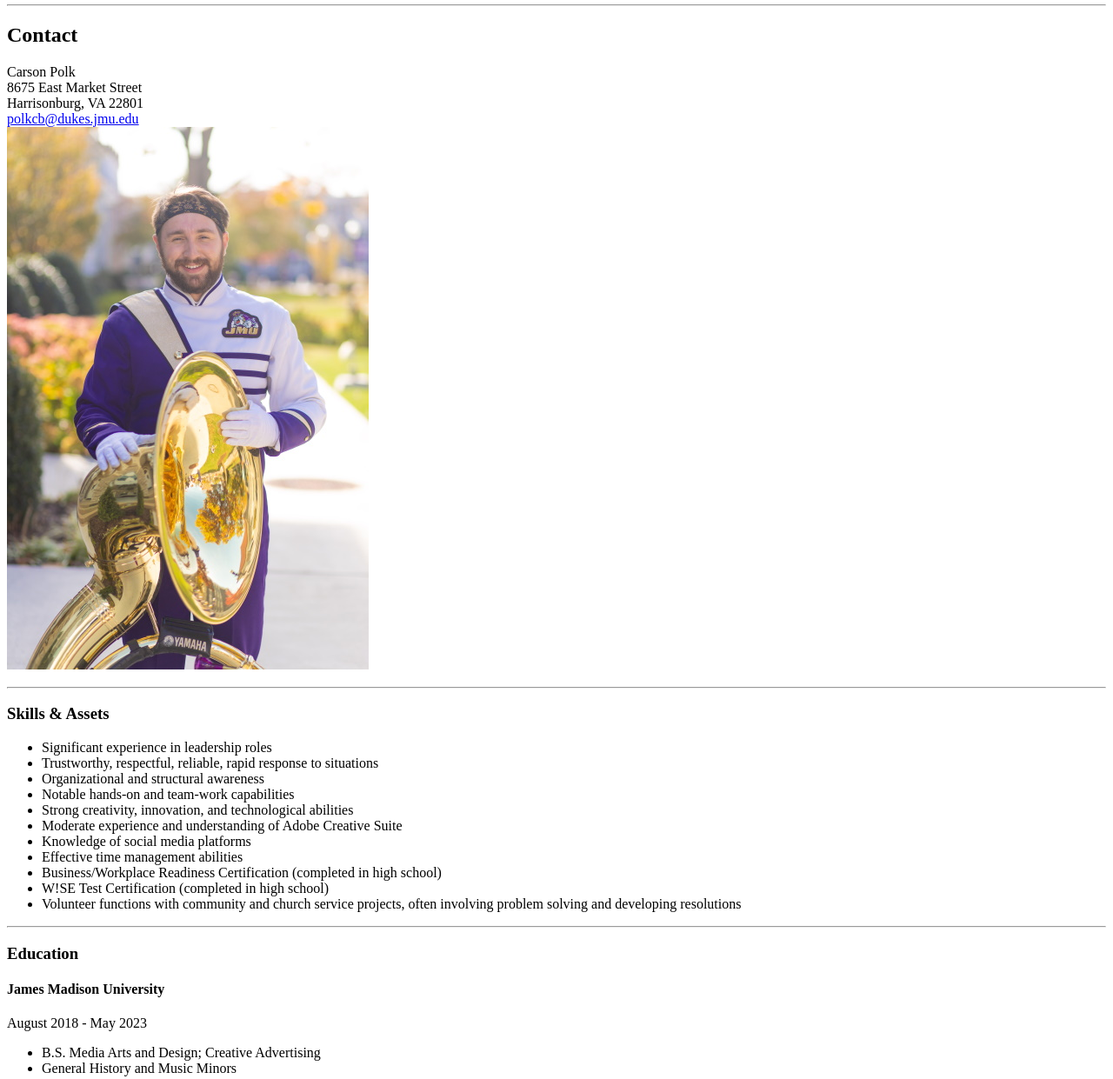
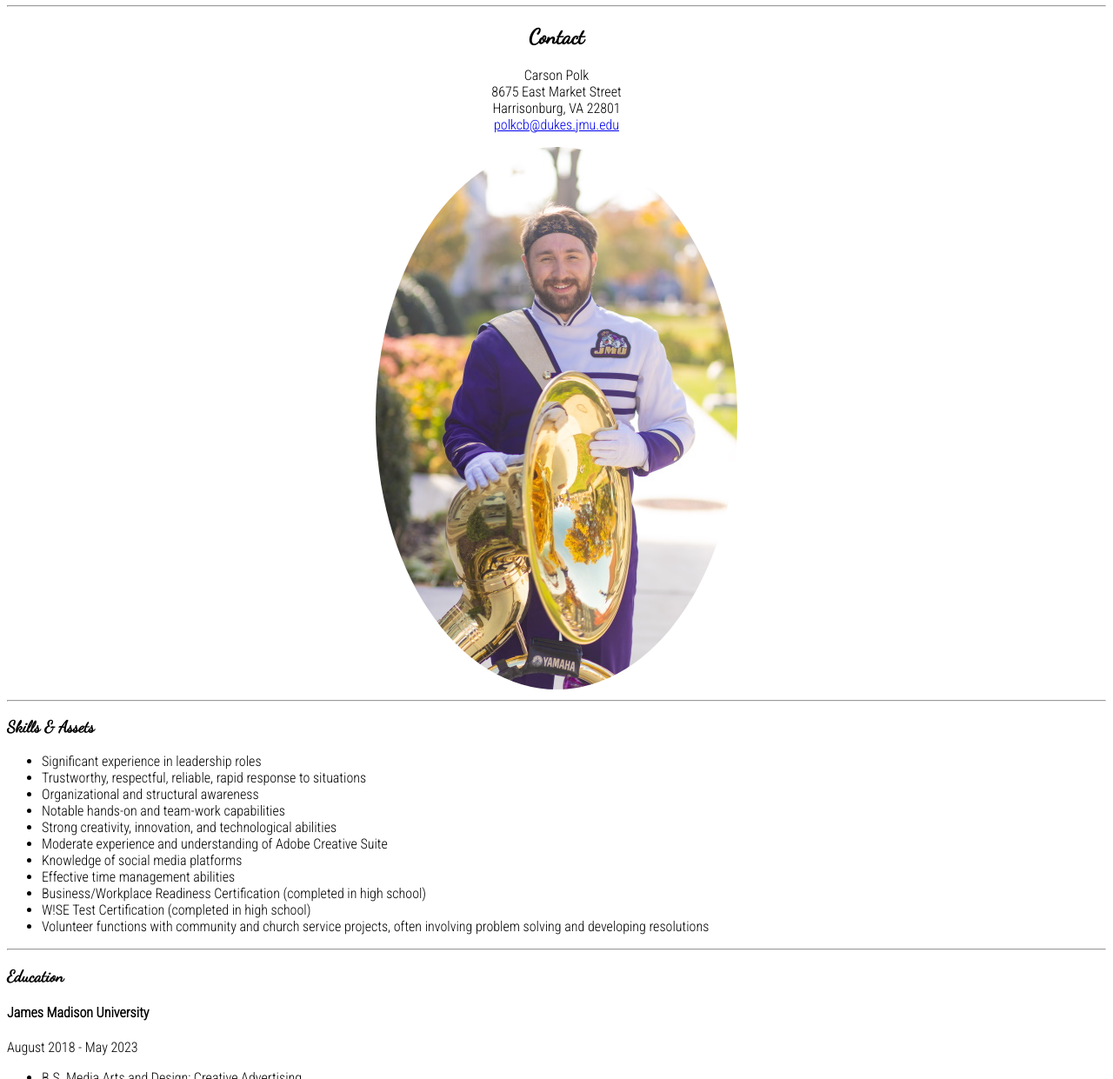
Before and after one commit to CPolk001/cpolk001.github.io, a plain HTML site: page index.html in a window 1280 px wide. Shown: the part 75-1316 px from the top of the page at 87% size. Drawn offline with Linux system fonts and the light colour scheme.

Commit message:
Add files via upload

```diff
--- a/index.html
+++ b/index.html
@@ -4,21 +4,33 @@
 		<title>Carson Polk - Resume</title>
 		<meta charset="UTF-8">
 		<meta name="author" content="Carson Polk">
+		<link rel="preconnect" href="https://fonts.googleapis.com">
+		<link rel="preconnect" href="https://fonts.gstatic.com" crossorigin>
+		<link href="https://fonts.googleapis.com/css2?family=Roboto+Condensed:wght@300&display=swap" rel="stylesheet">
+		<link href="https://fonts.googleapis.com/css2?family=Dancing+Script&display=swap" rel="stylesheet">
 		<meta name="description" content="My somewhat relevant and updated resume.">
+		<link rel="stylesheet" href="style.css">
 	</head>
 	<body>
+		<div id="title">
 		<h1>Carson Polk</h1>
+		</div>
 		<hr>
-
+		<div id="contact">
 		<h2>Contact</h2>
-
+		</div>
+		<div id="contactinfo">
 		<p>Carson Polk<br>
 			8675 East Market Street<br>
 			Harrisonburg, VA 22801<br>
 			<a href="mailto:polkcb@dukes.jmu.edu">polkcb@dukes.jmu.edu</a><br>
-			<img src="cpolk.jpg" alt="Image of Carson in MRD uniform with a tuba">
+			<div id="carson"><img src="cpolk.jpg" alt="Image of Carson in MRD uniform with a tuba"></div>
+		</div>
 		<hr>
+		<div id="skills">
 		<h3>Skills &amp; Assets</h3>
+		</div>
+		<div id="skillsinfo">
 		<p><ul>
 			<li>Significant experience in leadership roles
 			<li>Trustworthy, respectful, reliable, rapid response to situations
@@ -31,20 +43,24 @@
 			<li>Business/Workplace Readiness Certification (completed in high school)
 			<li>W!SE Test Certification (completed in high school)
 			<li>Volunteer functions with community and church service projects, often involving problem solving and developing resolutions</ul>
-
+		</div>
 		<hr>
+		<div id="education">
 		<h3>Education</h3>
-
+		</div>
+		<div id="educationinfo">
 		<p><h4>James Madison University</h4>
 			August 2018 - May 2023<br>
 			<ul>
 				<li>B.S. Media Arts and Design; Creative Advertising<br>
 				<li>General History and Music Minors
 				<li>G.P.A. 3.174</ul>
-
+		</div>
 		<hr>
+		<div id="experience">
 		<h3>Experience</h3>
-
+		</div>
+		<div id="experienceinfo">
 		<p><h4><a href="https://www.mpmarchingcougars.org/home">Manassas Park City Schools</a></h4>
 			2019 - Present<br>
 			<ul>
@@ -64,9 +80,11 @@
 			<ul>
 				<li>Restaurant Staff (host, dishwasher)
 				<li>Preparation work for guests, events; assisted customers with dining experience; customer-service oriented with organizational preparedness; public relations</ul>
-
+		</div>
 		<hr>
-		<p><h3>Table of Logos</h3>Click on the thumbnails to view my favorite sports logos:<br>
+		<div id="table">
+		<p><h3>Table of Logos</h3>
+		</div>Click on the thumbnails to view my favorite sports logos:<br>
 			  <table border="1">
 			   <tr>
 			    <th>School</th>
--- /dev/null
+++ b/style.css
@@ -0,0 +1,49 @@
+/* CSS for resume */
+
+#title {
+	text-align: center;
+	font-family: 'Dancing Script', serif;
+}
+
+#contact {
+	text-align: center;
+	font-family: 'Dancing Script', serif;
+}
+
+#contactinfo {
+	text-align: center;
+	font-family:'Roboto Condensed', sans-serif;
+}
+
+#carson img {
+  	border-radius: 50%;
+}
+
+#skills {
+	font-family: 'Dancing Script', serif;
+}
+
+#skillsinfo {
+	font-family:'Roboto Condensed', sans-serif;
+}
+
+#education {
+	font-family: 'Dancing Script', serif;
+}
+
+#educationinfo {
+	font-family: 'Roboto Condensed', sans-serif;
+}
+
+#experience {
+	font-family: 'Dancing Script', serif;
+}
+
+#experienceinfo {
+	font-family: 'Roboto Condensed', sans-serif;
+}
+
+#table {
+	text-align: center;
+	font-family: 'Dancing Script', serif;
+}
```
